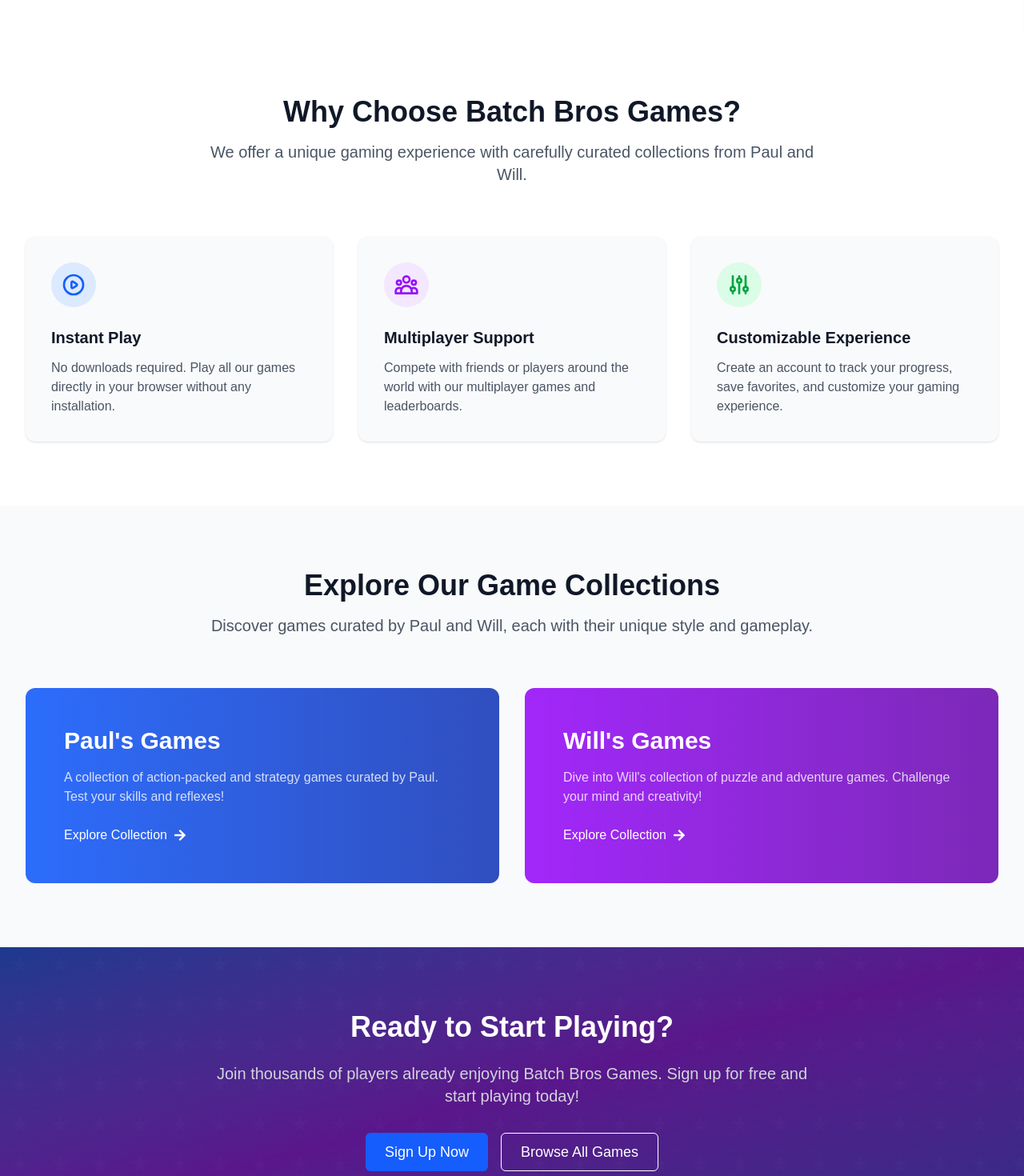
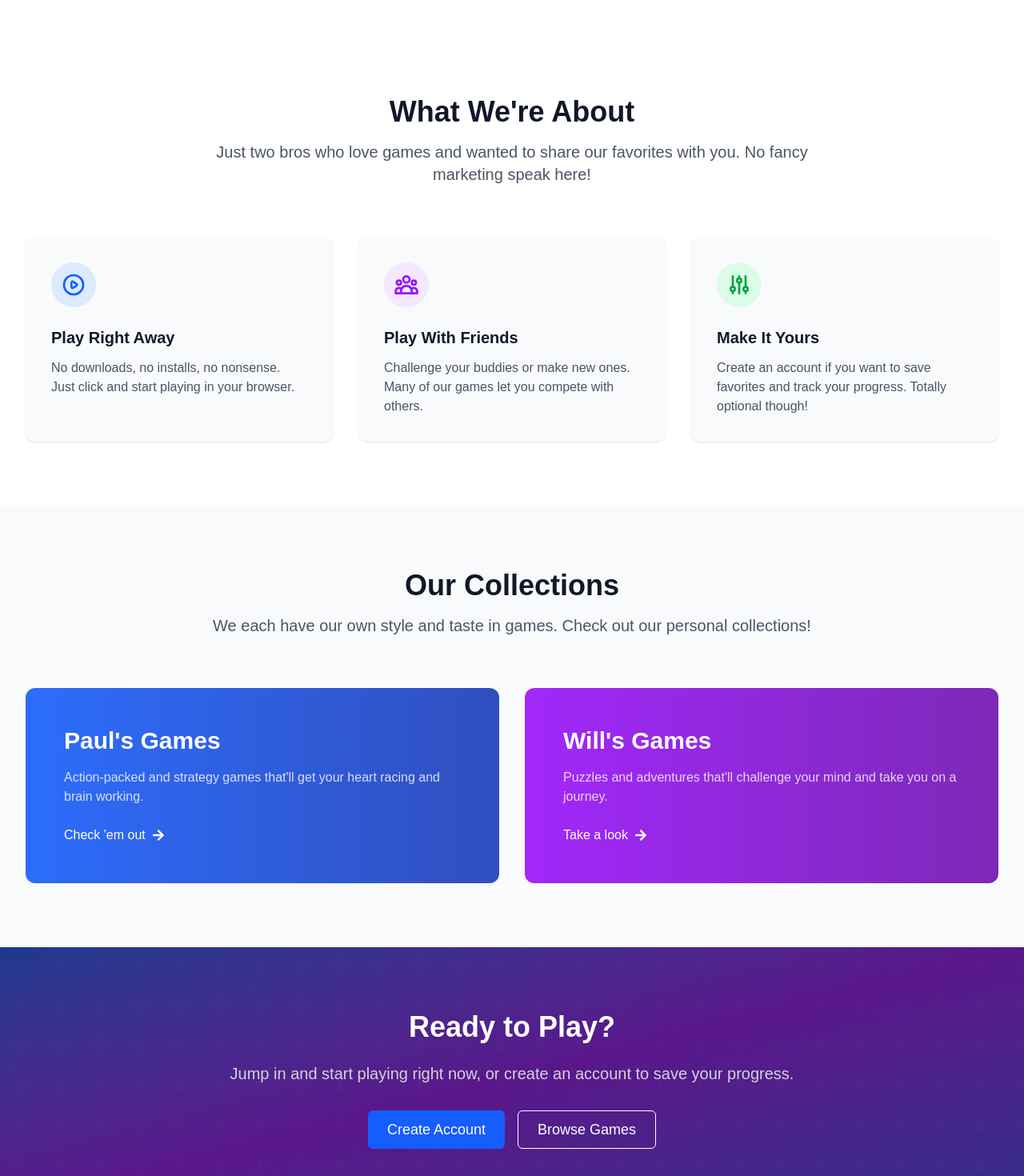
Before and after one commit to pbatch21/batchbros, a Next.js app: page / in a window 1280 px wide. Shown: the part 600-2070 px from the top of the page at 80% size. Built offline with nearby package versions, Linux system fonts and the light colour scheme; no server answers.

Commit message:
Update homepage with more casual, authentic language

```diff
--- a/src/app/page.tsx
+++ b/src/app/page.tsx
@@ -16,7 +16,7 @@ export default function Home() {
                 Welcome to <span className="text-blue-400">Batch Bros Games</span>
               </h1>
               <p className="text-xl md:text-2xl text-gray-300 mb-8">
-                Discover the ultimate collection of games from Paul and Will. Play, compete, and have fun!
+                A collection of awesome games curated by Paul and Will. No corporate nonsense, just fun!
               </p>
               <div className="flex flex-col sm:flex-row gap-4">
                 <Link href="/pauls-games">
@@ -49,13 +49,13 @@ export default function Home() {
         </div>
       </section>
 
-      {/* Features Section */}
+      {/* Features Section - More casual and authentic */}
       <section className="py-20 bg-white">
         <div className="max-w-7xl mx-auto px-4 sm:px-6 lg:px-8">
           <div className="text-center mb-16">
-            <h2 className="text-3xl md:text-4xl font-bold text-gray-900 mb-4">Why Choose Batch Bros Games?</h2>
+            <h2 className="text-3xl md:text-4xl font-bold text-gray-900 mb-4">What We're About</h2>
             <p className="text-xl text-gray-600 max-w-3xl mx-auto">
-              We offer a unique gaming experience with carefully curated collections from Paul and Will.
+              Just two bros who love games and wanted to share our favorites with you. No fancy marketing speak here!
             </p>
           </div>
 
@@ -67,9 +67,9 @@ export default function Home() {
                   <path strokeLinecap="round" strokeLinejoin="round" strokeWidth={2} d="M21 12a9 9 0 11-18 0 9 9 0 0118 0z" />
                 </svg>
               </div>
-              <h3 className="text-xl font-bold text-gray-900 mb-3">Instant Play</h3>
+              <h3 className="text-xl font-bold text-gray-900 mb-3">Play Right Away</h3>
               <p className="text-gray-600">
-                No downloads required. Play all our games directly in your browser without any installation.
+                No downloads, no installs, no nonsense. Just click and start playing in your browser.
               </p>
             </div>
 
@@ -79,9 +79,9 @@ export default function Home() {
                   <path strokeLinecap="round" strokeLinejoin="round" strokeWidth={2} d="M17 20h5v-2a3 3 0 00-5.356-1.857M17 20H7m10 0v-2c0-.656-.126-1.283-.356-1.857M7 20H2v-2a3 3 0 015.356-1.857M7 20v-2c0-.656.126-1.283.356-1.857m0 0a5.002 5.002 0 019.288 0M15 7a3 3 0 11-6 0 3 3 0 016 0zm6 3a2 2 0 11-4 0 2 2 0 014 0zM7 10a2 2 0 11-4 0 2 2 0 014 0z" />
                 </svg>
               </div>
-              <h3 className="text-xl font-bold text-gray-900 mb-3">Multiplayer Support</h3>
+              <h3 className="text-xl font-bold text-gray-900 mb-3">Play With Friends</h3>
               <p className="text-gray-600">
-                Compete with friends or players around the world with our multiplayer games and leaderboards.
+                Challenge your buddies or make new ones. Many of our games let you compete with others.
               </p>
             </div>
 
@@ -91,22 +91,22 @@ export default function Home() {
                   <path strokeLinecap="round" strokeLinejoin="round" strokeWidth={2} d="M12 6V4m0 2a2 2 0 100 4m0-4a2 2 0 110 4m-6 8a2 2 0 100-4m0 4a2 2 0 110-4m0 4v2m0-6V4m6 6v10m6-2a2 2 0 100-4m0 4a2 2 0 110-4m0 4v2m0-6V4" />
                 </svg>
               </div>
-              <h3 className="text-xl font-bold text-gray-900 mb-3">Customizable Experience</h3>
+              <h3 className="text-xl font-bold text-gray-900 mb-3">Make It Yours</h3>
               <p className="text-gray-600">
-                Create an account to track your progress, save favorites, and customize your gaming experience.
+                Create an account if you want to save favorites and track your progress. Totally optional though!
               </p>
             </div>
           </div>
         </div>
       </section>
 
-      {/* Game Categories Section */}
+      {/* Game Collections Section */}
       <section className="py-20 bg-gray-50">
         <div className="max-w-7xl mx-auto px-4 sm:px-6 lg:px-8">
           <div className="text-center mb-16">
-            <h2 className="text-3xl md:text-4xl font-bold text-gray-900 mb-4">Explore Our Game Collections</h2>
+            <h2 className="text-3xl md:text-4xl font-bold text-gray-900 mb-4">Our Collections</h2>
             <p className="text-xl text-gray-600 max-w-3xl mx-auto">
-              Discover games curated by Paul and Will, each with their unique style and gameplay.
+              We each have our own style and taste in games. Check out our personal collections!
             </p>
           </div>
 
@@ -117,11 +117,11 @@ export default function Home() {
                 <div>
                   <h3 className="text-2xl md:text-3xl font-bold mb-4">Paul's Games</h3>
                   <p className="text-white/80 mb-6">
-                    A collection of action-packed and strategy games curated by Paul. Test your skills and reflexes!
+                    Action-packed and strategy games that'll get your heart racing and brain working.
                   </p>
                 </div>
                 <Link href="/pauls-games" className="inline-flex items-center text-white font-medium group">
-                  Explore Collection
+                  Check 'em out
                   <FaArrowRight className="ml-2 group-hover:translate-x-1 transition-transform" />
                 </Link>
               </div>
@@ -133,11 +133,11 @@ export default function Home() {
                 <div>
                   <h3 className="text-2xl md:text-3xl font-bold mb-4">Will's Games</h3>
                   <p className="text-white/80 mb-6">
-                    Dive into Will's collection of puzzle and adventure games. Challenge your mind and creativity!
+                    Puzzles and adventures that'll challenge your mind and take you on a journey.
                   </p>
                 </div>
                 <Link href="/wills-games" className="inline-flex items-center text-white font-medium group">
-                  Explore Collection
+                  Take a look
                   <FaArrowRight className="ml-2 group-hover:translate-x-1 transition-transform" />
                 </Link>
               </div>
@@ -151,19 +151,19 @@ export default function Home() {
         <div className="absolute inset-0 bg-[url('/cta-pattern.svg')] opacity-10"></div>
         <div className="max-w-7xl mx-auto px-4 sm:px-6 lg:px-8 relative z-10">
           <div className="text-center">
-            <h2 className="text-3xl md:text-4xl font-bold mb-6">Ready to Start Playing?</h2>
+            <h2 className="text-3xl md:text-4xl font-bold mb-6">Ready to Play?</h2>
             <p className="text-xl text-gray-300 mb-8 max-w-3xl mx-auto">
-              Join thousands of players already enjoying Batch Bros Games. Sign up for free and start playing today!
+              Jump in and start playing right now, or create an account to save your progress.
             </p>
             <div className="flex flex-col sm:flex-row gap-4 justify-center">
               <Link href="/signup">
                 <Button size="lg">
-                  Sign Up Now
+                  Create Account
                 </Button>
               </Link>
               <Link href="/games">
                 <Button size="lg" variant="outline" className="border-white text-white hover:bg-white/10">
-                  Browse All Games
+                  Browse Games
                 </Button>
               </Link>
             </div>
```
